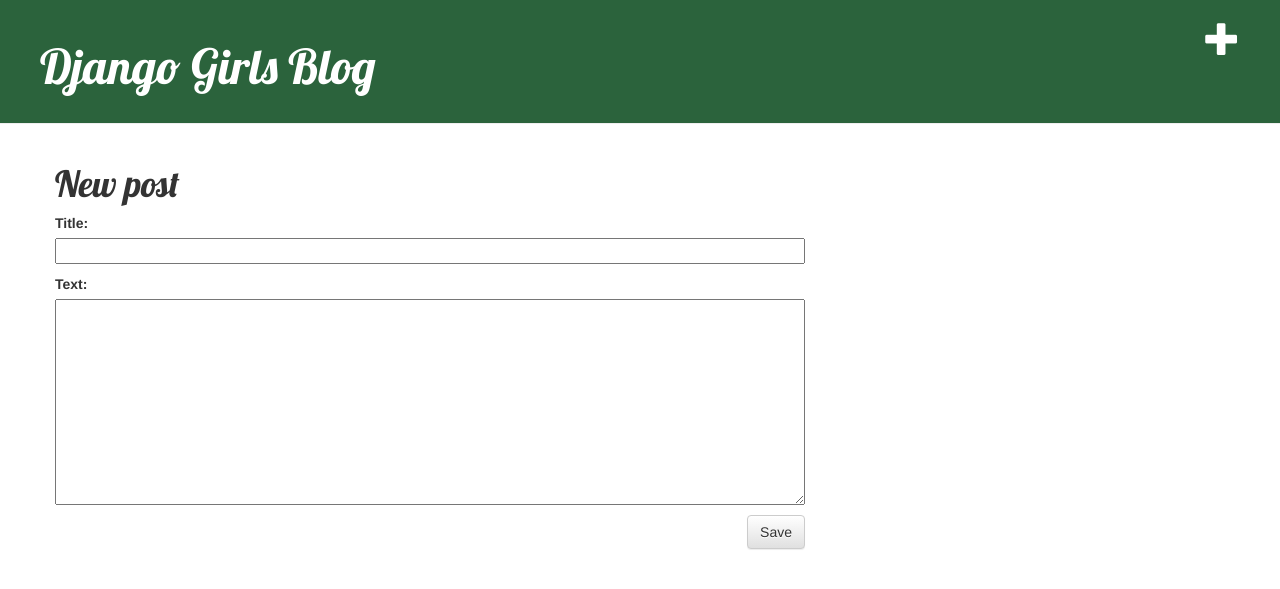
After one commit to MDG97/my-first-blog, a Django app: page /post/new/ in a window 1280 px wide. The commit adds this page. Shown: the top 589 px of the page. Run offline with Django 3.2, Linux system fonts and the light colour scheme; some libraries are stand-ins or nearby versions.

Commit message:
Added views to create/edit blog post inside the site.

```diff
--- /dev/null
+++ b/blog/forms.py
@@ -0,0 +1,8 @@
+from django import forms
+from .models import Post
+
+class PostForm(forms.ModelForm):
+
+    class Meta:
+        model = Post
+        fields = ('title', 'text',)
--- a/blog/static/css/blog.css
+++ b/blog/static/css/blog.css
@@ -1,5 +1,5 @@
 .page-header {
-        background-color: #ff9400;
+        background-color: #2B633C;
         margin-top: 0;
         padding: 20px 20px 20px 40px;
     }
--- a/blog/templates/blog/base.html
+++ b/blog/templates/blog/base.html
@@ -9,6 +9,10 @@
         </head>
         <body>
             <div class="page-header">
+                <a href="{% url 'blog.views.post_new' %}" class="top-menu"><span class="glyphicon glyphicon-plus"></span></a>
+                {% if user.is_authenticated %}
+        <a href="{% url 'post_new' %}" class="top-menu"><span class="glyphicon glyphicon-plus"></span></a>
+    {% endif %}
 				<h1><a href="/">Django Girls Blog</a></h1>
             </div>
             <div class="content container">
--- a/blog/templates/blog/post_detail.html
+++ b/blog/templates/blog/post_detail.html
@@ -7,6 +7,7 @@
                     {{ post.published_date }}
                 </div>
             {% endif %}
+            <a class="btn btn-default" href="{% url 'post_edit' pk=post.pk %}"><span class="glyphicon glyphicon-pencil"></span></a>
             <h1>{{ post.title }}</h1>
             <p>{{ post.text|linebreaksbr }}</p>
         </div>
--- /dev/null
+++ b/blog/templates/blog/post_edit.html
@@ -0,0 +1,9 @@
+{% extends 'blog/base.html' %}
+
+    {% block content %}
+        <h1>New post</h1>
+        <form method="POST" class="post-form">{% csrf_token %}
+            {{ form.as_p }}
+            <button type="submit" class="save btn btn-default">Save</button>
+        </form>
+    {% endblock %}
--- a/blog/urls.py
+++ b/blog/urls.py
@@ -4,4 +4,6 @@ from . import views
 urlpatterns = [
     url(r'^$', views.post_list, name='post_list'),
     url(r'^post/(?P<pk>[0-9]+)/$', views.post_detail, name='post_detail'),
+    url(r'^post/new/$', views.post_new, name='post_new'),
+	url(r'^post/(?P<pk>[0-9]+)/edit/$', views.post_edit, name='post_edit'),
 ]
--- a/blog/views.py
+++ b/blog/views.py
@@ -2,6 +2,8 @@ from django.shortcuts import render
 from django.utils import timezone
 from .models import Post
 from django.shortcuts import render, get_object_or_404
+from .forms import PostForm
+from django.shortcuts import redirect
 
 def post_list(request):
     posts = Post.objects.filter(published_date__lte=timezone.now()).order_by('published_date')
@@ -10,3 +12,30 @@ def post_list(request):
 def post_detail(request, pk):
     post = get_object_or_404(Post, pk=pk)
     return render(request, 'blog/post_detail.html', {'post': post})
+
+def post_new(request):
+    if request.method == "POST":
+        form = PostForm(request.POST)
+        if form.is_valid():
+            post = form.save(commit=False)
+            post.author = request.user
+            post.published_date = timezone.now()
+            post.save()
+            return redirect('blog.views.post_detail', pk=post.pk)
+    else:
+        form = PostForm()
+    return render(request, 'blog/post_edit.html', {'form': form})
+
+def post_edit(request, pk):
+        post = get_object_or_404(Post, pk=pk)
+        if request.method == "POST":
+            form = PostForm(request.POST, instance=post)
+            if form.is_valid():
+                post = form.save(commit=False)
+                post.author = request.user
+                post.published_date = timezone.now()
+                post.save()
+                return redirect('blog.views.post_detail', pk=post.pk)
+        else:
+            form = PostForm(instance=post)
+        return render(request, 'blog/post_edit.html', {'form': form})
```
Lines whose indentation alone changed are shown as unchanged.
